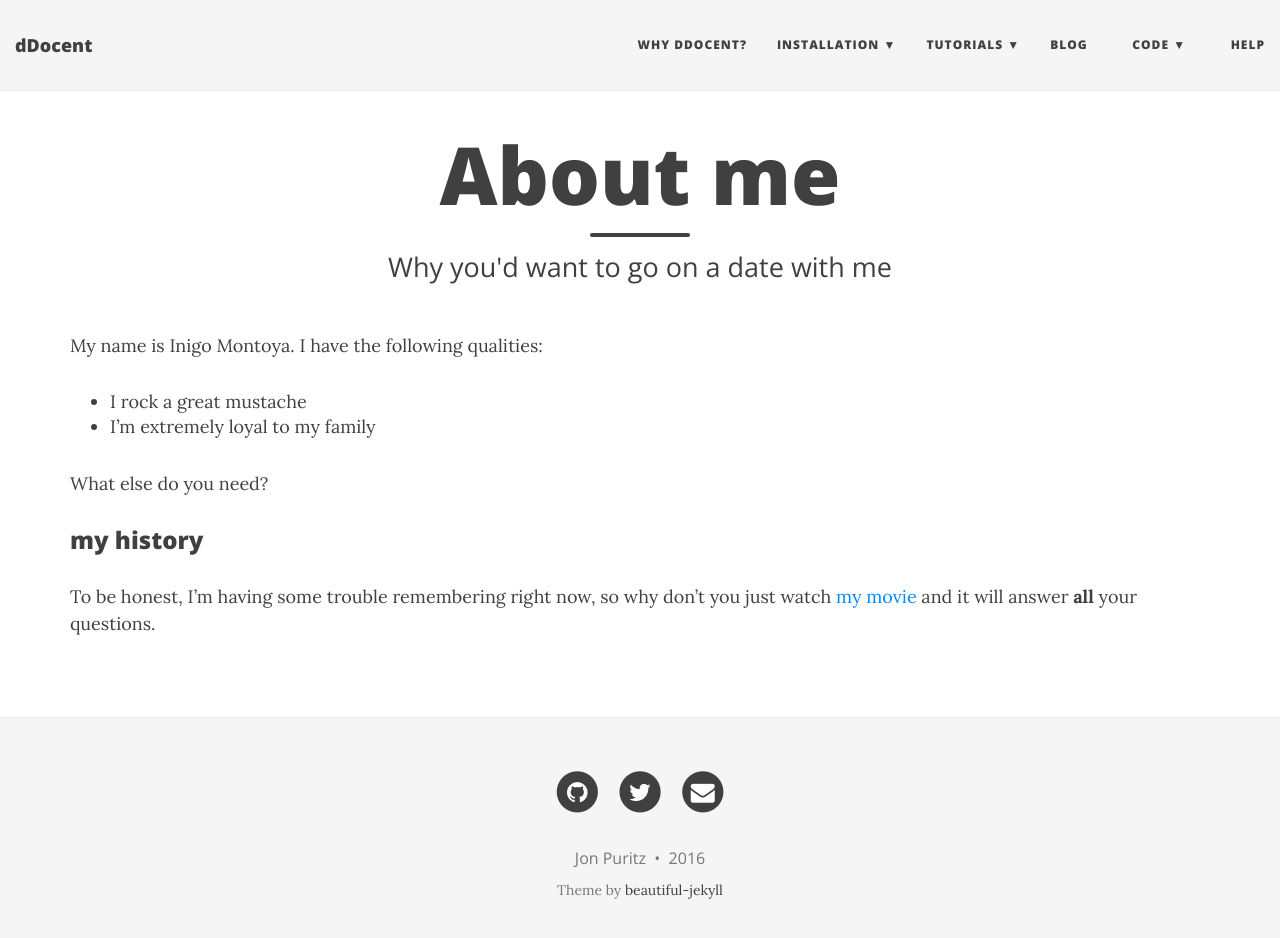
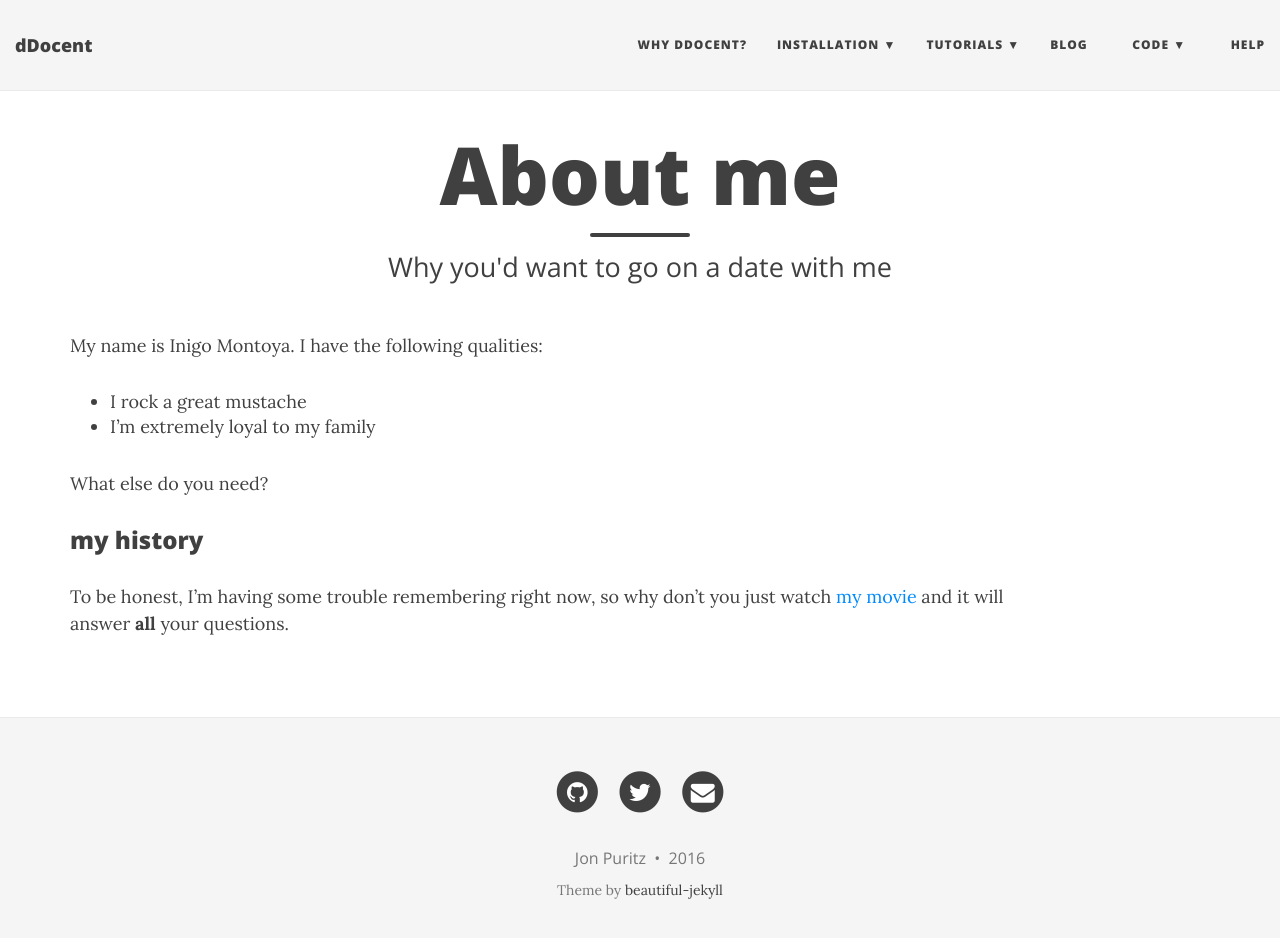
Before and after one commit to jpuritz/dDocent, a Jekyll site: the page built from aboutme.md, in a window 1280 px wide and 951 px high. Shown: the top 938 px of the window. Built offline with Jekyll 4.4.1, drawn with Linux system fonts in a browser that asks for light colours; nearby versions of some CDN libraries.

Commit message:
Update page.html

```diff
--- a/_layouts/page.html
+++ b/_layouts/page.html
@@ -6,7 +6,7 @@
 
 <div class="container" role="main">
   <div class="row">
-    <div class="col-lg-12 col-lg-offset-0 ">
+    <div class="col-lg-10 col-lg-offset-0 col-md-10 col-md-offset-1">
       {{ content }}
 	    {% if page.comments %}
         <div class="disqus-comments">
```
